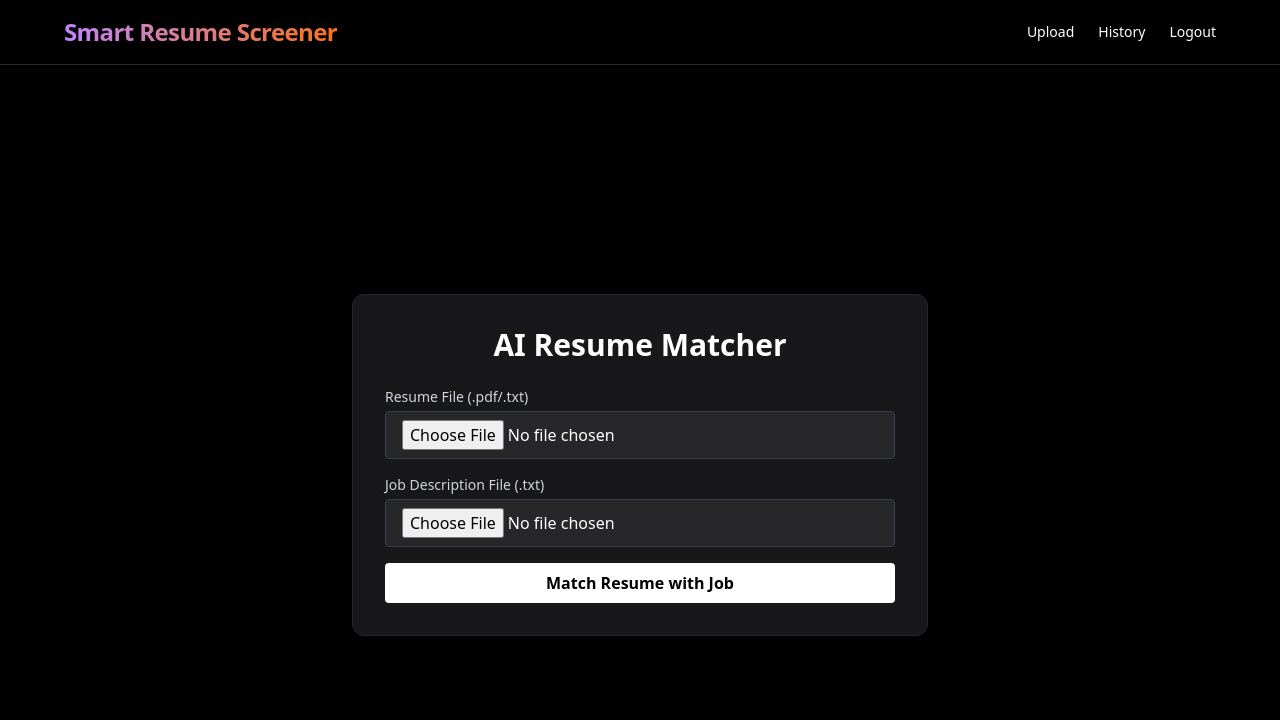
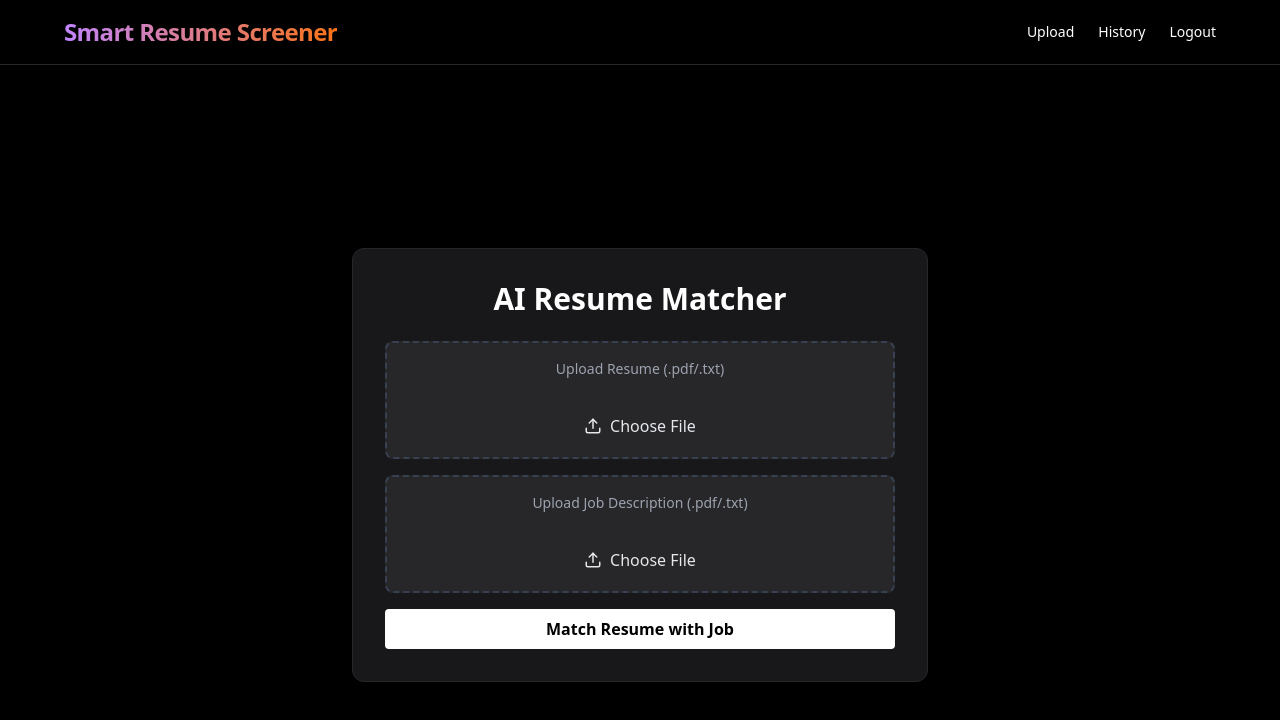
Before and after one commit to aun1414/Techsur, a React (Create React App) app in the folder client/: page /upload in a window 1280 px wide. Shown: the top 720 px of the page. Built offline with nearby package versions, Linux system fonts and the light colour scheme; sample sign-in values are in the browser's storage.

Commit message:
Integrating Gemini in Flask

```diff
--- a/client/src/components/UploadForm.tsx
+++ b/client/src/components/UploadForm.tsx
@@ -1,6 +1,7 @@
 import React, { useState } from 'react';
 import axios from 'axios';
 import { getAuthHeaders } from '../utils/auth';
+import { Upload, FileText, Loader2 } from 'lucide-react';
 
 const UploadForm: React.FC = () => {
   const [resumeFile, setResumeFile] = useState<File | null>(null);
@@ -36,43 +37,75 @@ const UploadForm: React.FC = () => {
     }
   };
 
+  const FileDisplay = ({ file }: { file: File | null }) => (
+    file ? (
+      <div className="mt-2 flex items-center text-sm text-gray-300 gap-2">
+        <FileText size={16} />
+        <span className="truncate">{file.name}</span>
+      </div>
+    ) : null
+  );
+
   return (
     <div className="min-h-screen bg-black text-white flex items-center justify-center px-4 py-10">
-      <div className="bg-zinc-900 border border-zinc-800 rounded-xl shadow-lg max-w-xl w-full p-8 space-y-6">
+      <div className="bg-zinc-900 border border-zinc-800 rounded-xl shadow-xl max-w-xl w-full p-8 space-y-6">
         <h2 className="text-3xl font-bold text-center">AI Resume Matcher</h2>
 
         <form onSubmit={handleSubmit} className="space-y-4">
-          <div>
-            <label className="block mb-1 text-sm text-gray-300">Resume File (.pdf/.txt)</label>
+          {/* Resume Upload */}
+          <div className="border-2 border-dashed border-gray-700 rounded-lg p-4 bg-zinc-800 text-center hover:border-gray-500 transition">
+            <label className="block text-sm text-gray-400 mb-2">Upload Resume (.pdf/.txt)</label>
             <input
               type="file"
+              accept=".pdf,.txt"
               onChange={(e) => setResumeFile(e.target.files?.[0] || null)}
-              className="w-full bg-zinc-800 border border-gray-700 px-4 py-2 rounded text-white"
-              required
+              className="w-full opacity-0 h-0"
+              id="resume-upload"
             />
+            <label htmlFor="resume-upload" className="cursor-pointer inline-flex items-center gap-2 text-gray-200 hover:text-white">
+              <Upload size={18} />
+              {resumeFile ? "Change File" : "Choose File"}
+            </label>
+            <FileDisplay file={resumeFile} />
           </div>
 
-          <div>
-            <label className="block mb-1 text-sm text-gray-300">Job Description File (.txt)</label>
+          {/* Job Upload */}
+          <div className="border-2 border-dashed border-gray-700 rounded-lg p-4 bg-zinc-800 text-center hover:border-gray-500 transition">
+            <label className="block text-sm text-gray-400 mb-2">Upload Job Description (.pdf/.txt)</label>
             <input
               type="file"
+              accept=".pdf,.txt"
               onChange={(e) => setJobFile(e.target.files?.[0] || null)}
-              className="w-full bg-zinc-800 border border-gray-700 px-4 py-2 rounded text-white"
-              required
+              className="w-full opacity-0 h-0"
+              id="job-upload"
             />
+            <label htmlFor="job-upload" className="cursor-pointer inline-flex items-center gap-2 text-gray-200 hover:text-white">
+              <Upload size={18} />
+              {jobFile ? "Change File" : "Choose File"}
+            </label>
+            <FileDisplay file={jobFile} />
           </div>
 
+          {/* Submit Button */}
           <button
             type="submit"
-            className="w-full bg-white text-black font-semibold py-2 px-4 rounded hover:opacity-90 transition disabled:opacity-50"
+            className="w-full bg-white text-black font-semibold py-2 px-4 rounded hover:opacity-90 transition disabled:opacity-50 flex items-center justify-center gap-2"
             disabled={loading}
           >
-            {loading ? 'Matching...' : 'Match Resume with Job'}
+            {loading ? (
+              <>
+                <Loader2 className="animate-spin" size={16} /> Matching...
+              </>
+            ) : (
+              "Match Resume with Job"
+            )}
           </button>
         </form>
 
+        {/* Error */}
         {error && <p className="text-red-500 text-sm text-center">{error}</p>}
 
+        {/* Result */}
         {result && (
           <div className="mt-6 bg-zinc-800 p-4 rounded border border-zinc-700 text-sm">
             <h3 className="font-semibold text-lg mb-2 text-white">Match Result</h3>
```
Also changed, not shown: 1 other file (tests, documents, lock files or other folders).
